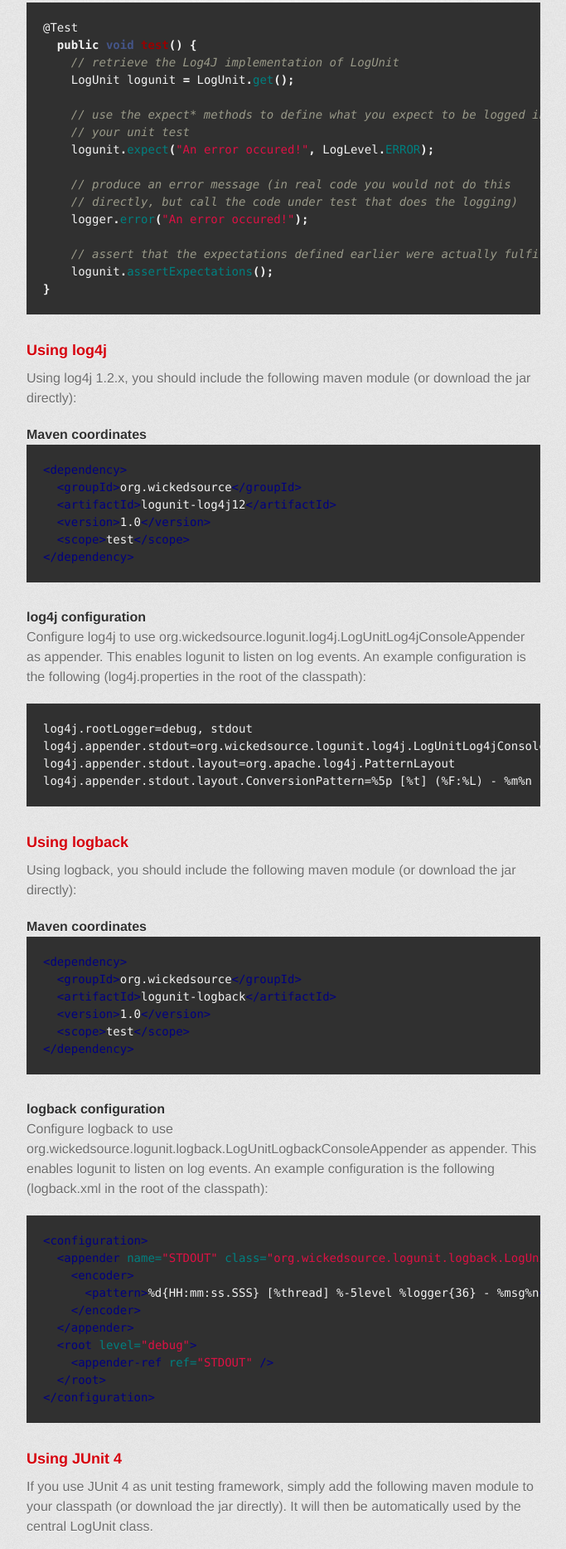
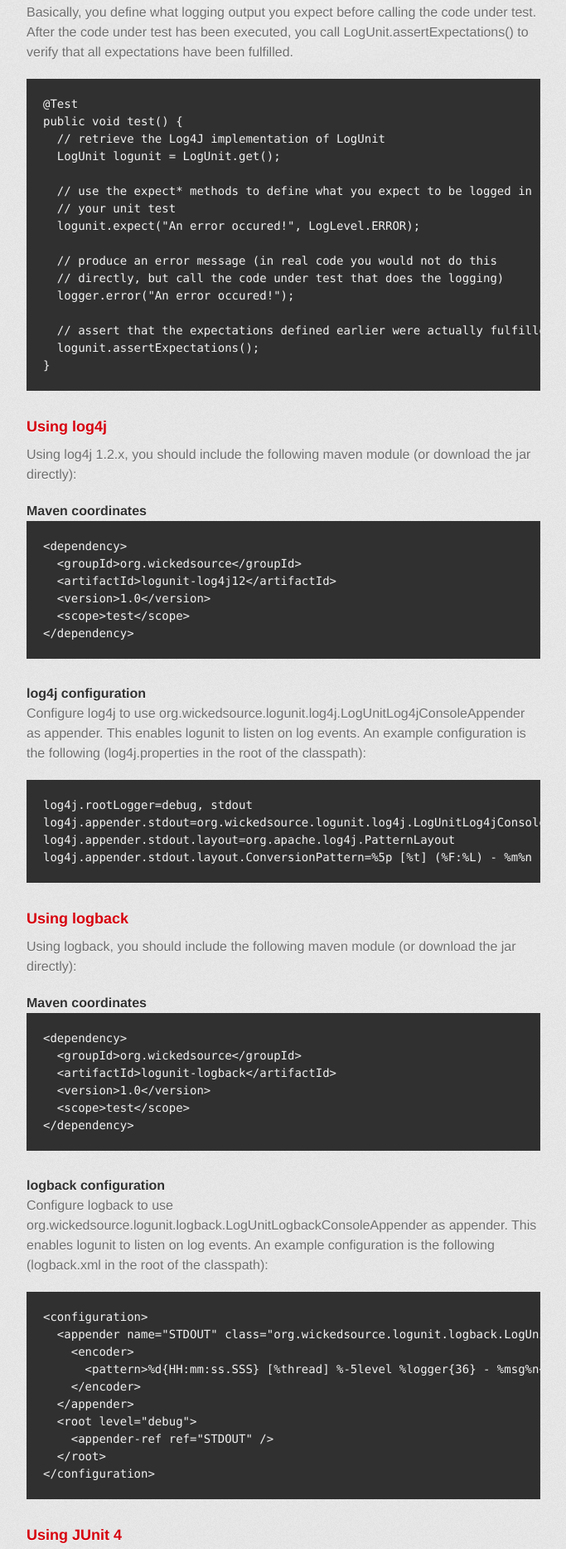
Before and after one commit to thombergs/logunit, a plain HTML site: page index.html in a window 1280 px wide. Shown: the part 498-2365 px from the top of the page at 83% size, without its empty margins (298-981 px from the left). Drawn offline with Linux system fonts and the light colour scheme; a web font is replaced by a local one.

```diff
--- a/index.html
+++ b/index.html
@@ -40,25 +40,27 @@ from within unit tests. </p>
 <h3>
 <a name="code-example" class="anchor" href="#code-example"><span class="octicon octicon-link"></span></a>Code example</h3>
 
-<p>The following example uses JUnit 4 as unit testing framework and log4j as logging framework. Read below for instructions on how to use different frameworks. You can browse a couple of examples <a href="https://github.com/thombergs/logunit/tree/master/logunit-examples/src/test/java/org/wickedsource/logunit/showcase">here</a></p>
+<p>The following example uses JUnit 4 as unit testing framework and log4j as logging framework. Read below for instructions on how to use different frameworks. You can browse a couple of examples <a href="https://github.com/thombergs/logunit/tree/master/logunit-examples/src/test/java/org/wickedsource/logunit/showcase">here</a>.</p>
 
-<div class="highlight highlight-java"><pre><span class="nd">@Test</span>
-  <span class="kd">public</span> <span class="kt">void</span> <span class="nf">test</span><span class="o">()</span> <span class="o">{</span>
-    <span class="c1">// retrieve the Log4J implementation of LogUnit</span>
-    <span class="n">LogUnit</span> <span class="n">logunit</span> <span class="o">=</span> <span class="n">LogUnit</span><span class="o">.</span><span class="na">get</span><span class="o">();</span>
+<p>Basically, you define what logging output you expect before calling the code under test. After the code under test has been executed, you call LogUnit.assertExpectations() to verify that all expectations have been fulfilled.</p>
 
-    <span class="c1">// use the expect* methods to define what you expect to be logged in</span>
-    <span class="c1">// your unit test</span>
-    <span class="n">logunit</span><span class="o">.</span><span class="na">expect</span><span class="o">(</span><span class="s">"An error occured!"</span><span class="o">,</span> <span class="n">LogLevel</span><span class="o">.</span><span class="na">ERROR</span><span class="o">);</span>
+<pre><code>@Test
+public void test() {
+  // retrieve the Log4J implementation of LogUnit
+  LogUnit logunit = LogUnit.get();
 
-    <span class="c1">// produce an error message (in real code you would not do this</span>
-    <span class="c1">// directly, but call the code under test that does the logging)</span>
-    <span class="n">logger</span><span class="o">.</span><span class="na">error</span><span class="o">(</span><span class="s">"An error occured!"</span><span class="o">);</span>
+  // use the expect* methods to define what you expect to be logged in
+  // your unit test
+  logunit.expect("An error occured!", LogLevel.ERROR);
 
-    <span class="c1">// assert that the expectations defined earlier were actually fulfilled</span>
-    <span class="n">logunit</span><span class="o">.</span><span class="na">assertExpectations</span><span class="o">();</span>
-<span class="o">}</span>
-</pre></div>
+  // produce an error message (in real code you would not do this
+  // directly, but call the code under test that does the logging)
+  logger.error("An error occured!");
+
+  // assert that the expectations defined earlier were actually fulfilled
+  logunit.assertExpectations();
+}
+</code></pre>
 
 <h3>
 <a name="using-log4j" class="anchor" href="#using-log4j"><span class="octicon octicon-link"></span></a>Using log4j</h3>
@@ -68,13 +70,13 @@ from within unit tests. </p>
 <h4>
 <a name="maven-coordinates" class="anchor" href="#maven-coordinates"><span class="octicon octicon-link"></span></a>Maven coordinates</h4>
 
-<div class="highlight highlight-xml"><pre><span class="nt">&lt;dependency&gt;</span>
-  <span class="nt">&lt;groupId&gt;</span>org.wickedsource<span class="nt">&lt;/groupId&gt;</span>
-  <span class="nt">&lt;artifactId&gt;</span>logunit-log4j12<span class="nt">&lt;/artifactId&gt;</span>
-  <span class="nt">&lt;version&gt;</span>1.0<span class="nt">&lt;/version&gt;</span>
-  <span class="nt">&lt;scope&gt;</span>test<span class="nt">&lt;/scope&gt;</span>
-<span class="nt">&lt;/dependency&gt;</span>
-</pre></div>
+<pre><code>&lt;dependency&gt;
+  &lt;groupId&gt;org.wickedsource&lt;/groupId&gt;
+  &lt;artifactId&gt;logunit-log4j12&lt;/artifactId&gt;
+  &lt;version&gt;1.0&lt;/version&gt;
+  &lt;scope&gt;test&lt;/scope&gt;
+&lt;/dependency&gt;
+</code></pre>
 
 <h4>
 <a name="log4j-configuration" class="anchor" href="#log4j-configuration"><span class="octicon octicon-link"></span></a>log4j configuration</h4>
@@ -95,56 +97,56 @@ log4j.appender.stdout.layout.ConversionPattern=%5p [%t] (%F:%L) - %m%n
 <h4>
 <a name="maven-coordinates-1" class="anchor" href="#maven-coordinates-1"><span class="octicon octicon-link"></span></a>Maven coordinates</h4>
 
-<div class="highlight highlight-xml"><pre><span class="nt">&lt;dependency&gt;</span>
-  <span class="nt">&lt;groupId&gt;</span>org.wickedsource<span class="nt">&lt;/groupId&gt;</span>
-  <span class="nt">&lt;artifactId&gt;</span>logunit-logback<span class="nt">&lt;/artifactId&gt;</span>
-  <span class="nt">&lt;version&gt;</span>1.0<span class="nt">&lt;/version&gt;</span>
-  <span class="nt">&lt;scope&gt;</span>test<span class="nt">&lt;/scope&gt;</span>
-<span class="nt">&lt;/dependency&gt;</span>
-</pre></div>
+<pre><code>&lt;dependency&gt;
+  &lt;groupId&gt;org.wickedsource&lt;/groupId&gt;
+  &lt;artifactId&gt;logunit-logback&lt;/artifactId&gt;
+  &lt;version&gt;1.0&lt;/version&gt;
+  &lt;scope&gt;test&lt;/scope&gt;
+&lt;/dependency&gt;
+</code></pre>
 
 <h4>
 <a name="logback-configuration" class="anchor" href="#logback-configuration"><span class="octicon octicon-link"></span></a>logback configuration</h4>
 
 <p>Configure logback to use org.wickedsource.logunit.logback.LogUnitLogbackConsoleAppender as appender. This enables logunit to listen on log events. An example configuration is the following (logback.xml in the root of the classpath):</p>
 
-<div class="highlight highlight-xml"><pre><span class="nt">&lt;configuration&gt;</span>
-  <span class="nt">&lt;appender</span> <span class="na">name=</span><span class="s">"STDOUT"</span> <span class="na">class=</span><span class="s">"org.wickedsource.logunit.logback.LogUnitLogbackConsoleAppender"</span><span class="nt">&gt;</span>
-    <span class="nt">&lt;encoder&gt;</span>
-      <span class="nt">&lt;pattern&gt;</span>%d{HH:mm:ss.SSS} [%thread] %-5level %logger{36} - %msg%n<span class="nt">&lt;/pattern&gt;</span>
-    <span class="nt">&lt;/encoder&gt;</span>
-  <span class="nt">&lt;/appender&gt;</span>
-  <span class="nt">&lt;root</span> <span class="na">level=</span><span class="s">"debug"</span><span class="nt">&gt;</span>
-    <span class="nt">&lt;appender-ref</span> <span class="na">ref=</span><span class="s">"STDOUT"</span> <span class="nt">/&gt;</span>
-  <span class="nt">&lt;/root&gt;</span>
-<span class="nt">&lt;/configuration&gt;</span>
-</pre></div>
+<pre><code>&lt;configuration&gt;
+  &lt;appender name="STDOUT" class="org.wickedsource.logunit.logback.LogUnitLogbackConsoleAppender"&gt;
+    &lt;encoder&gt;
+      &lt;pattern&gt;%d{HH:mm:ss.SSS} [%thread] %-5level %logger{36} - %msg%n&lt;/pattern&gt;
+    &lt;/encoder&gt;
+  &lt;/appender&gt;
+  &lt;root level="debug"&gt;
+    &lt;appender-ref ref="STDOUT" /&gt;
+  &lt;/root&gt;
+&lt;/configuration&gt;
+</code></pre>
 
 <h3>
 <a name="using-junit-4" class="anchor" href="#using-junit-4"><span class="octicon octicon-link"></span></a>Using JUnit 4</h3>
 
 <p>If you use JUnit 4 as unit testing framework, simply add the following maven module to your classpath (or download the jar directly). It will then be automatically used by the central LogUnit class.</p>
 
-<div class="highlight highlight-xml"><pre><span class="nt">&lt;dependency&gt;</span>
-  <span class="nt">&lt;groupId&gt;</span>org.wickedsource<span class="nt">&lt;/groupId&gt;</span>
-  <span class="nt">&lt;artifactId&gt;</span>logunit-junit4<span class="nt">&lt;/artifactId&gt;</span>
-  <span class="nt">&lt;version&gt;</span>1.0<span class="nt">&lt;/version&gt;</span>
-  <span class="nt">&lt;scope&gt;</span>test<span class="nt">&lt;/scope&gt;</span>
-<span class="nt">&lt;/dependency&gt;</span>
-</pre></div>
+<pre><code>&lt;dependency&gt;
+  &lt;groupId&gt;org.wickedsource&lt;/groupId&gt;
+  &lt;artifactId&gt;logunit-junit4&lt;/artifactId&gt;
+  &lt;version&gt;1.0&lt;/version&gt;
+  &lt;scope&gt;test&lt;/scope&gt;
+&lt;/dependency&gt;
+</code></pre>
 
 <h3>
 <a name="using-testng" class="anchor" href="#using-testng"><span class="octicon octicon-link"></span></a>Using TestNG</h3>
 
 <p>If you use TestNG as unit testing framework, simply add the following maven module to your classpath (or download the jar directly). It will then be automatically used by the central LogUnit class.</p>
 
-<div class="highlight highlight-xml"><pre><span class="nt">&lt;dependency&gt;</span>
-  <span class="nt">&lt;groupId&gt;</span>org.wickedsource<span class="nt">&lt;/groupId&gt;</span>
-  <span class="nt">&lt;artifactId&gt;</span>logunit-testng<span class="nt">&lt;/artifactId&gt;</span>
-  <span class="nt">&lt;version&gt;</span>1.0<span class="nt">&lt;/version&gt;</span>
-  <span class="nt">&lt;scope&gt;</span>test<span class="nt">&lt;/scope&gt;</span>
-<span class="nt">&lt;/dependency&gt;</span>
-</pre></div>
+<pre><code>&lt;dependency&gt;
+  &lt;groupId&gt;org.wickedsource&lt;/groupId&gt;
+  &lt;artifactId&gt;logunit-testng&lt;/artifactId&gt;
+  &lt;version&gt;1.0&lt;/version&gt;
+  &lt;scope&gt;test&lt;/scope&gt;
+&lt;/dependency&gt;
+</code></pre>
         </section>
 
         <footer>
```
Also changed, not shown: params.json (+1 -1 lines).
